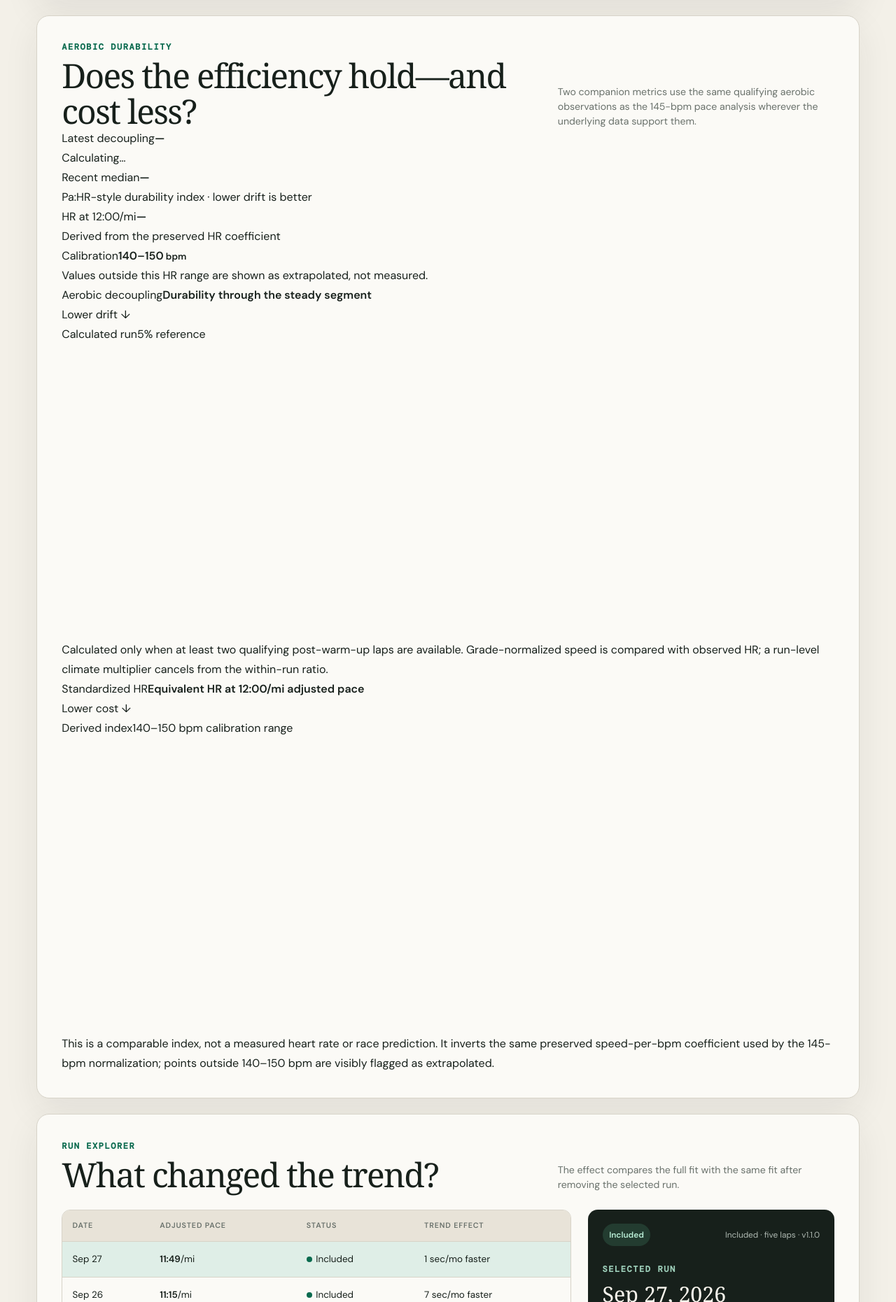
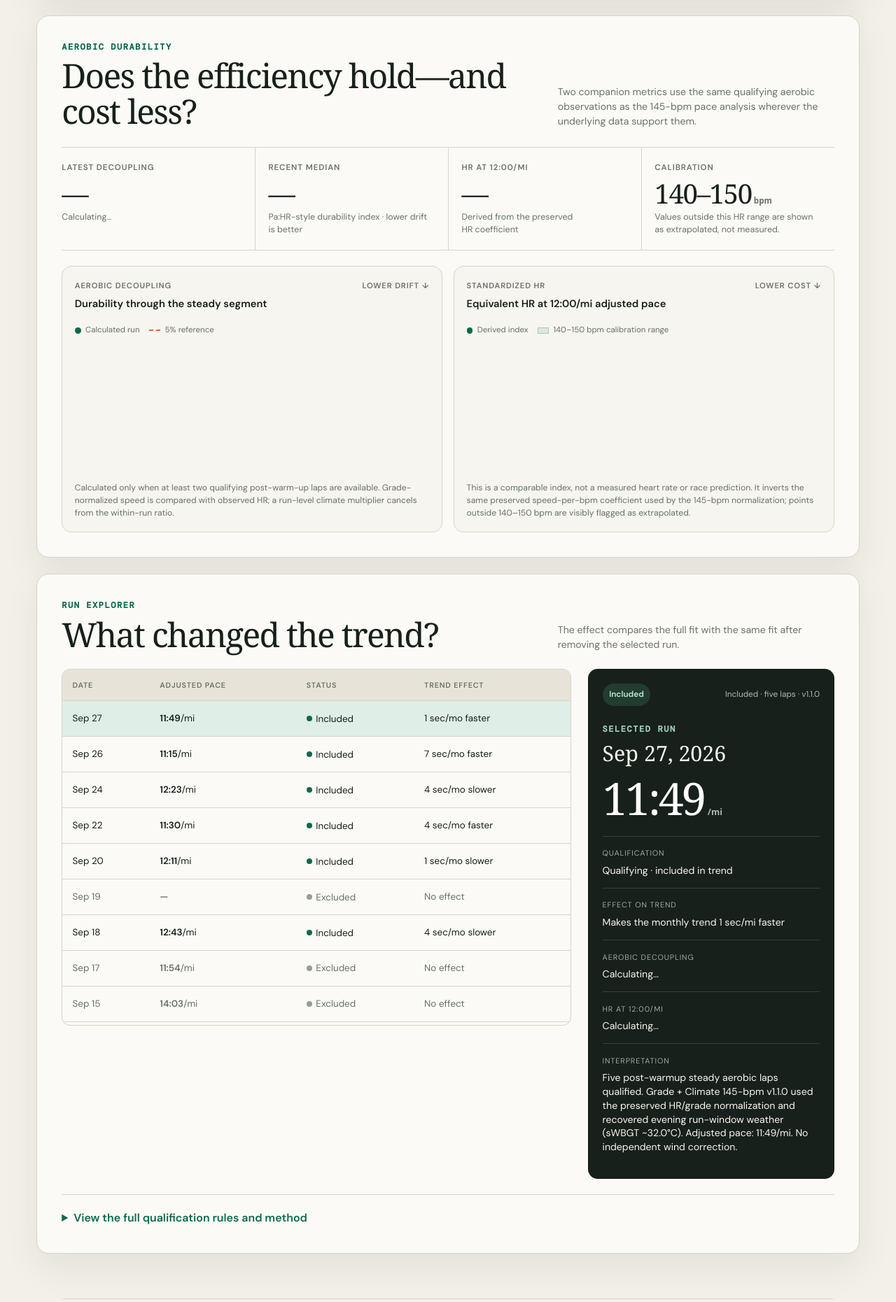
Before and after one commit to jonalejandro/jonalejandro.github.io, a Jekyll site: the page built from _pages/running.html, in a window 1280 px wide. Shown: the part 2736-4597 px from the top of the page at 70% size. Built offline with Jekyll 4.4.1, drawn with Linux system fonts in a browser that asks for light colours.

Commit message:
Style aerobic companion metrics

```diff
--- a/assets/running.css
+++ b/assets/running.css
@@ -24,3 +24,39 @@ footer{max-width:1240px;margin:0 auto;padding:1.5rem 2rem 3rem;display:flex;just
 .signal-grid strong small{font:650 .78rem/1 ui-sans-serif,system-ui,sans-serif;color:var(--muted)}
 .signal-grid p{margin:0;color:var(--muted);font-size:.82rem;line-height:1.45}
 @media(max-width:640px){.signal-grid{grid-template-columns:1fr}.signal-label{white-space:normal}}
+
+
+/* Aerobic durability companion metrics */
+.aerobic-metrics-summary{display:grid;grid-template-columns:repeat(4,1fr);margin-top:1.6rem;border-block:1px solid var(--rule)}
+.aerobic-metrics-summary article{min-width:0;padding:1.2rem 1.15rem 1.2rem 0}
+.aerobic-metrics-summary article+article{border-left:1px solid var(--rule);padding-left:1.15rem}
+.aerobic-metrics-summary span{display:block;color:var(--muted);font-size:.72rem;font-weight:750;letter-spacing:.08em;text-transform:uppercase}
+.aerobic-metrics-summary strong{display:block;margin:.45rem 0 .35rem;font:500 clamp(1.75rem,3vw,2.7rem)/1 Georgia,"Times New Roman",serif;letter-spacing:-.035em}
+.aerobic-metrics-summary strong small{font:650 .72rem/1 ui-sans-serif,system-ui,sans-serif;letter-spacing:0;color:var(--muted)}
+.aerobic-metrics-summary p{margin:0;color:var(--muted);font-size:.78rem;line-height:1.45}
+.secondary-metrics-grid{display:grid;grid-template-columns:repeat(2,minmax(0,1fr));gap:1rem;margin-top:1.4rem}
+.metric-chart-panel{min-width:0;padding:1.1rem;border:1px solid var(--rule);border-radius:14px;background:#f7f5ef}
+.metric-chart-head{display:flex;align-items:flex-start;justify-content:space-between;gap:1rem}
+.metric-chart-head span{display:block;color:var(--muted);font-size:.7rem;font-weight:750;letter-spacing:.08em;text-transform:uppercase}
+.metric-chart-head strong{display:block;margin-top:.25rem;font-size:.92rem}
+.metric-direction{white-space:nowrap}
+.metric-legend{display:flex;flex-wrap:wrap;gap:.85rem;margin:.9rem 0 .25rem;color:var(--muted);font-size:.72rem}
+.metric-legend span{display:inline-flex;align-items:center;gap:.4rem}
+.metric-dot{width:.55rem;height:.55rem;border-radius:50%;background:var(--green)}
+.metric-guide-key{width:1rem;border-top:2px dashed var(--warm)}
+.metric-band-key{width:1rem;height:.55rem;background:rgba(11,107,79,.1);border:1px solid rgba(11,107,79,.25)}
+.metric-chart-wrap{overflow-x:auto}
+.metric-chart-wrap svg{display:block;width:100%;min-width:520px;height:auto}
+.metric-grid-line{stroke:var(--rule);stroke-width:1}
+.metric-axis-label{fill:var(--muted);font-size:12px}
+.metric-band{fill:var(--green-soft);opacity:.55}
+.metric-reference-line{stroke:var(--warm);stroke-width:1.5;stroke-dasharray:7 7}
+.metric-series-line{fill:none;stroke:var(--green);stroke-width:2.2;stroke-linecap:round;stroke-linejoin:round;opacity:.72}
+.metric-selected-guide{stroke:var(--warm);stroke-width:1;stroke-dasharray:4 7;opacity:.55}
+.metric-point{fill:var(--green);stroke:var(--card);stroke-width:2;cursor:pointer;transition:r .15s ease,stroke-width .15s ease}
+.metric-point.extrapolated{fill:var(--card);stroke:var(--gray-dark);stroke-width:2.4}
+.metric-point.selected{stroke:var(--warm);stroke-width:4}
+.metric-point:focus{outline:none;stroke:var(--warm);stroke-width:4}
+.metric-note{margin:.4rem 0 0;color:var(--muted);font-size:.76rem;line-height:1.5}
+@media(max-width:860px){.aerobic-metrics-summary{grid-template-columns:repeat(2,1fr)}.aerobic-metrics-summary article:nth-child(3){border-left:0;padding-left:0;border-top:1px solid var(--rule)}.aerobic-metrics-summary article:nth-child(4){border-top:1px solid var(--rule)}.secondary-metrics-grid{grid-template-columns:1fr}}
+@media(max-width:560px){.aerobic-metrics-summary{grid-template-columns:1fr}.aerobic-metrics-summary article+article{border-left:0;border-top:1px solid var(--rule);padding-left:0}.metric-chart-head{display:block}.metric-direction{margin-top:.35rem}}
```
